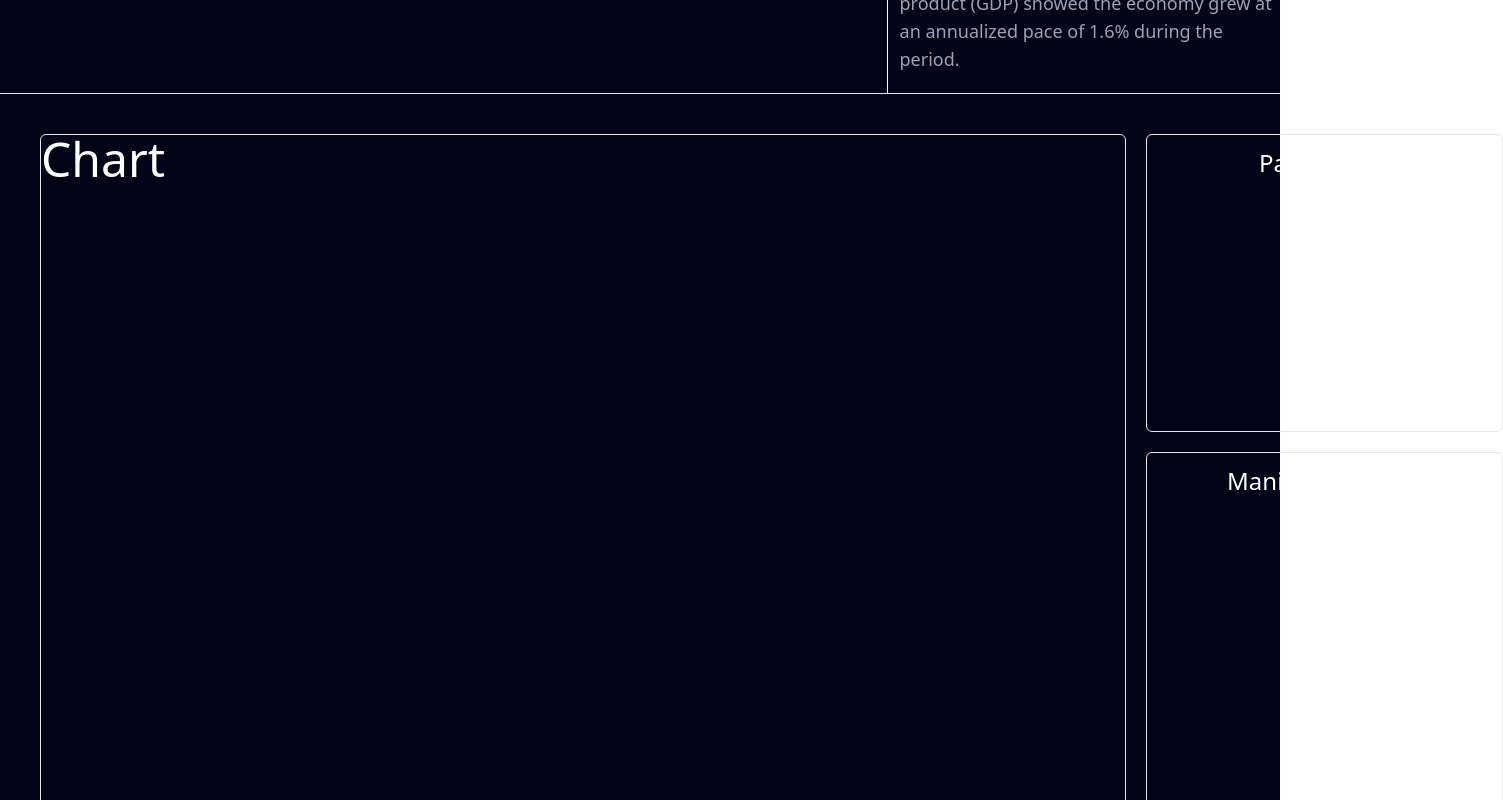
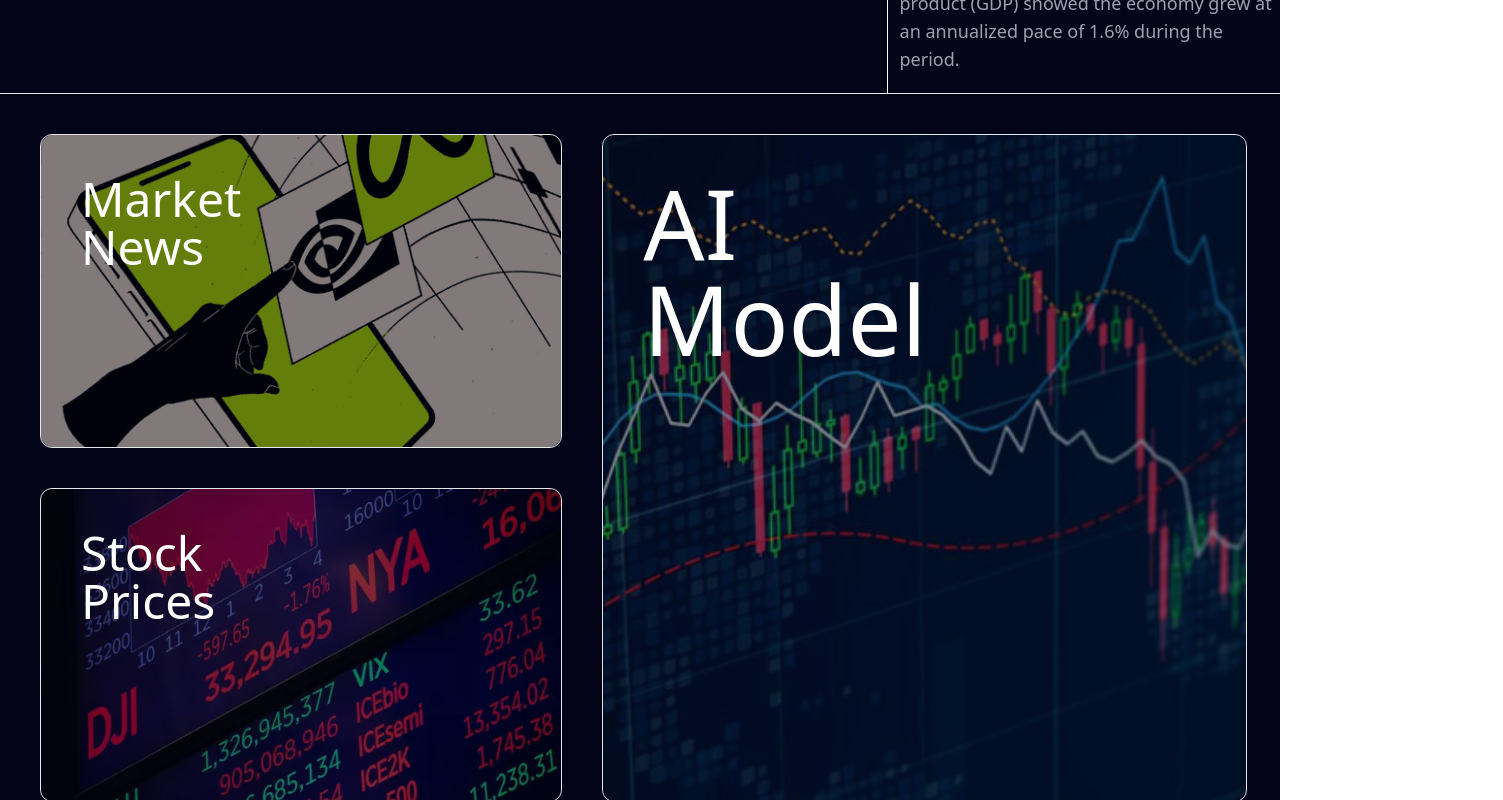
Before and after one commit to loricsonchia/StokeSage, a React (Create React App) app: page / in a window 1280 px wide. Shown: the part 300-1100 px from the top of the page, 1503 px wide, since content can reach past the window. Built offline with nearby package versions, Linux system fonts and the light colour scheme.

Commit message:
home page and routes fixed v1

```diff
--- a/src/App.js
+++ b/src/App.js
@@ -1,36 +1,20 @@
-import { useState } from "react";
+import React from "react";
 import { BrowserRouter as Router, Route, Routes } from "react-router-dom";
-import "./App.css";
-import Dashboard from "./components/Dashboard";
-import Login from "./pages/Login1.js";
-import Manipulation from "./pages/Manipulation.js";
+import Manipulation from "./pages/Manipulation";
+import Home from "./pages/Home";
+import Login from "./pages/Login1";
 import Signup from "./pages/Signup.js";
-import Home from "./pages/Home.js";
-import StockNews from "./pages/StockNews.js";
-import ThemeContext from "./context/ThemeContext";
-import StockContext from "./context/StockContext";
 
 function App() {
-  const [darkMode, setDarkMode] = useState(false);
-  const [stockSymbol, setStockSymbol] = useState("AAPL");
-
   return (
-    <StockContext.Provider value={{ stockSymbol, setStockSymbol }}>
-      {/* <Dashboard /> */}
-      {/* <Login /> */}
-      {/* <Signup /> */}
-      {/* <Home /> */}
-      <Manipulation />
-      {/* <StockNews /> */}
-    </StockContext.Provider>
-    //   <Router>
-    //     <Routes>
-    //       <Route path="/" element={<Home />} />
-    //       <Route path="/signup" element={<Signup />} />
-    //       <Route path="/login" element={<Login />} />
-    //       <Route path="/manipulation" element={<Manipulation />} />
-    //     </Routes>
-    // </Router>
+    <Router>
+      <Routes>
+        <Route path="/" element={<Home />} />
+        <Route path="/manipulation" element={<Manipulation />} />
+        <Route path="/login" element={<Login />} />
+        <Route path="/signup" element={<Signup />} />
+      </Routes>
+    </Router>
   );
 }
 
--- a/src/pages/Home.js
+++ b/src/pages/Home.js
@@ -1,7 +1,6 @@
-import React, { useContext, useState } from "react";
+import React from "react";
 import News from "../components/News";
 import Marquee from "../components/Marquee";
-import Card from "../components/Card";
 import image1 from "../news.png";
 import image2 from "../prices.webp";
 import image3 from "../chart.jpg";
@@ -28,32 +27,50 @@ const Home = () => {
         </div>
       </header>
 
-      <div className="flex pt-10">
-        <div className="-mr-10">
-          <div
-            className="rounded-xl border-1 border-white-800 ml-10 mr-20 mb-10 opacity-50"
-            style={{ backgroundImage: `url(${image1})` }}
-          >
-            <h2 className="text-white text-5xl justify-center place-content-center pl-10 pt-10 pb-44 pr-80">
+      <div className="flex pt-10 px-10 space-x-10">
+        {" "}
+        {/* Added px-10 here */}
+        <div className="flex flex-col space-y-10">
+          <div className="rounded-xl border-1 border-white-800 relative flex-1">
+            <div
+              className="absolute inset-0 rounded-xl opacity-50"
+              style={{
+                backgroundImage: `url(${image1})`,
+                backgroundSize: "cover",
+                backgroundPosition: "center",
+              }}
+            ></div>
+            <h2 className="text-white text-5xl pl-10 pt-10 pb-44 pr-80 relative">
               Market News
             </h2>
           </div>
 
-          <div
-            className="rounded-xl border-1 border-white-800 ml-10 mr-20 opacity-50"
-            style={{ backgroundImage: `url(${image2})` }}
-          >
-            <h3 className="text-white text-5xl place-content-center pl-10 pt-10 pb-44 pr-80">
+          <div className="rounded-xl border-1 border-white-800 relative flex-1">
+            <div
+              className="absolute inset-0 rounded-xl opacity-50"
+              style={{
+                backgroundImage: `url(${image2})`,
+                backgroundSize: "cover",
+                backgroundPosition: "center",
+              }}
+            ></div>
+            <h3 className="text-white text-5xl pl-10 pt-10 pb-44 pr-80 relative">
               Stock Prices
             </h3>
           </div>
         </div>
-
-        <div
-          className="rounded-xl border-1 border-white-800 pb-72 bg-cover bg-center opacity-50"
-          style={{ backgroundImage: `url(${image3})` }}
-        >
-          <h1 className="text-white text-8xl place-content-center p-10 mr-80">
+        <div className="rounded-xl border-1 border-white-800 relative flex-1">
+          {" "}
+          {/* Removed pr-10 here */}
+          <div
+            className="absolute inset-0 rounded-xl opacity-50"
+            style={{
+              backgroundImage: `url(${image3})`,
+              backgroundSize: "cover",
+              backgroundPosition: "center",
+            }}
+          ></div>
+          <h1 className="text-white text-8xl pl-10 pt-10 pb-44 pr-80 relative">
             AI Model
           </h1>
         </div>
--- a/src/pages/Login1.js
+++ b/src/pages/Login1.js
@@ -1,7 +1,6 @@
 import React, { useState } from "react";
-import { auth } from "../firebase";
+import { auth } from "../firebase"; // Make sure this path is correct
 import { signInWithEmailAndPassword } from "firebase/auth";
-import axios from "axios";
 import News from "../components/News";
 import Marquee from "../components/Marquee";
 import Navbar from "../components/Navbar";
@@ -14,17 +13,17 @@ const Login = () => {
   const handleLogin = async (e) => {
     e.preventDefault();
     try {
-      const response = await axios.post("http://localhost:8000/login", {
+      const userCredential = await signInWithEmailAndPassword(
+        auth,
         email,
-        password,
-      });
-      alert("Login successful:", response.data);
-      console.log("Login successful:", response.data);
+        password
+      );
+      const user = userCredential.user;
+      console.log("Login successful:", user);
+      // Redirect or update state as needed
     } catch (error) {
-      console.error(
-        "Error logging in: Failed from handleLogin ",
-        error.response ? error.response.data : error.message
-      );
+      console.error("Error logging in:", error.message);
+      setError(error.message);
     }
   };
 
--- a/src/pages/Manipulation.js
+++ b/src/pages/Manipulation.js
@@ -1,16 +1,19 @@
 import React, { useState } from "react";
 import News from "../components/News";
 import Marquee from "../components/Marquee";
-import Chart from "../components/Chart";
-import StockContext from "../context/StockContext";
-import { fetchStockDetails, fetchQuote } from "../services/stock-api";
 import Navbar from "../components/Navbar";
 
 const Manipulation = () => {
   const [dropdownOpen, setDropdownOpen] = useState(false);
+  const [selectedItem, setSelectedItem] = useState("Ticker");
 
   const toggleDropdown = () => {
     setDropdownOpen(!dropdownOpen);
+  };
+
+  const handleSelectItem = (item) => {
+    setSelectedItem(item);
+    setDropdownOpen(false);
   };
 
   return (
@@ -35,24 +38,24 @@ const Manipulation = () => {
 
       <div className="flex">
         <div className="flex-col rounded-md border-1 border-white-800 ml-10 mt-10">
-          <h1 className="text-white text-5xl mr-240">Chart</h1>
+          <h1 className="text-white text-5xl mt-10 ml-10 mr-224">Chart</h1>
         </div>
 
-        <div className="flex-col">
-          <div className="rounded-md border-1 border-white-800 mt-10 mb-5 ml-5 pb-40">
-            <h1 className="text-white text-2xl mx-28 mt-3">Parameters</h1>
+        <div className="flex-col relative">
+          <div className="rounded-md border-1 border-white-800 mt-10 mb-5 ml-5">
+            <h1 className="text-white text-2xl mx-28 mt-3">Parameter</h1>
 
-            <div className="ml-14 mt-10">
+            <div className="ml-14 mt-10 pb-20">
               <button
                 id="dropdownDefaultButton"
                 data-dropdown-toggle="dropdown"
-                className="text-white font-medium rounded-lg text-lg px-20 py-3 text-center inline-flex items-center dark:bg-blue-600 dark:hover:bg-blue-700 dark:focus:ring-blue-800"
+                className="text-white font-medium rounded-lg text-lg w-36 py-3 ml-8 pl-5 text-center inline-flex items-center dark:bg-blue-600 dark:hover:bg-blue-700 dark:focus:ring-blue-800"
                 type="button"
                 onClick={toggleDropdown}
               >
-                Ticker
+                <span className="flex-1">{selectedItem}</span>
                 <svg
-                  className="w-2.5 h-2.5 ms-3"
+                  className="w-3 h-3 mr-8"
                   aria-hidden="true"
                   xmlns="http://www.w3.org/2000/svg"
                   fill="none"
@@ -71,48 +74,56 @@ const Manipulation = () => {
               {dropdownOpen && (
                 <div
                   id="dropdown"
-                  className="z-10 bg-white divide-y divide-gray-100 rounded-lg shadow w-44 dark:bg-gray-700 absolute mt-2 left-1/2 transform -translate-x-1/2"
+                  className="z-10 bg-white divide-y divide-gray-100 rounded-lg shadow w-36 ml-1 dark:bg-gray-700 absolute mt-2 left-1/2 transform -translate-x-1/2"
                 >
                   <ul
                     className="py-2 text-sm text-gray-700 dark:text-gray-200"
                     aria-labelledby="dropdownDefaultButton"
                   >
                     <li>
-                      <a
-                        href="#"
-                        className="block px-4 py-2 hover:bg-gray-100 dark:hover:bg-gray-600 dark:hover:text-white"
+                      <button
+                        onClick={() => handleSelectItem("AAPL")}
+                        className="block w-full text-left px-4 py-2 hover:bg-gray-100 dark:hover:bg-gray-600 dark:hover:text-white"
                       >
                         AAPL
-                      </a>
+                      </button>
                     </li>
                     <li>
-                      <a
-                        href="#"
-                        className="block px-4 py-2 hover:bg-gray-100 dark:hover:bg-gray-600 dark:hover:text-white"
+                      <button
+                        onClick={() => handleSelectItem("GME")}
+                        className="block w-full text-left px-4 py-2 hover:bg-gray-100 dark:hover:bg-gray-600 dark:hover:text-white"
                       >
                         GME
-                      </a>
+                      </button>
                     </li>
                     <li>
-                      <a
-                        href="#"
-                        className="block px-4 py-2 hover:bg-gray-100 dark:hover:bg-gray-600 dark:hover:text-white"
+                      <button
+                        onClick={() => handleSelectItem("NVDA")}
+                        className="block w-full text-left px-4 py-2 hover:bg-gray-100 dark:hover:bg-gray-600 dark:hover:text-white"
                       >
                         NVDA
-                      </a>
+                      </button>
                     </li>
                     <li>
-                      <a
-                        href="#"
-                        className="block px-4 py-2 hover:bg-gray-100 dark:hover:bg-gray-600 dark:hover:text-white"
+                      <button
+                        onClick={() => handleSelectItem("TSLA")}
+                        className="block w-full text-left px-4 py-2 hover:bg-gray-100 dark:hover:bg-gray-600 dark:hover:text-white"
                       >
                         TSLA
-                      </a>
+                      </button>
                     </li>
                   </ul>
                 </div>
               )}
             </div>
+
+            <button
+              type="button"
+              className="px-4 py-2 me-2.5 ml-32 mb-5 text-gray-900 bg-white border border-gray-300 focus:outline-none hover:bg-gray-100 font-medium rounded-2xl dark:bg-gray-800 dark:text-white dark:border-gray-600 dark:hover:bg-gray-700 dark:hover:border-gray-600"
+              // onClick={}
+            >
+              Select
+            </button>
           </div>
 
           <div className="rounded-md border-1 border-white-800 ml-5">
--- a/tailwind.config.js
+++ b/tailwind.config.js
@@ -38,7 +38,7 @@ module.exports = {
         120: "30rem",
         140: "35rem",
         160: "40rem",
-        240: "60rem",
+        224: "58rem",
       },
     },
   },
```
Also changed, not shown: src/components/Navbar.js (+31 -13 lines), src/pages/Signup.js (+29 -1 lines), src/mongo.js (deleted), 1 other file (tests, documents, lock files or other folders).
